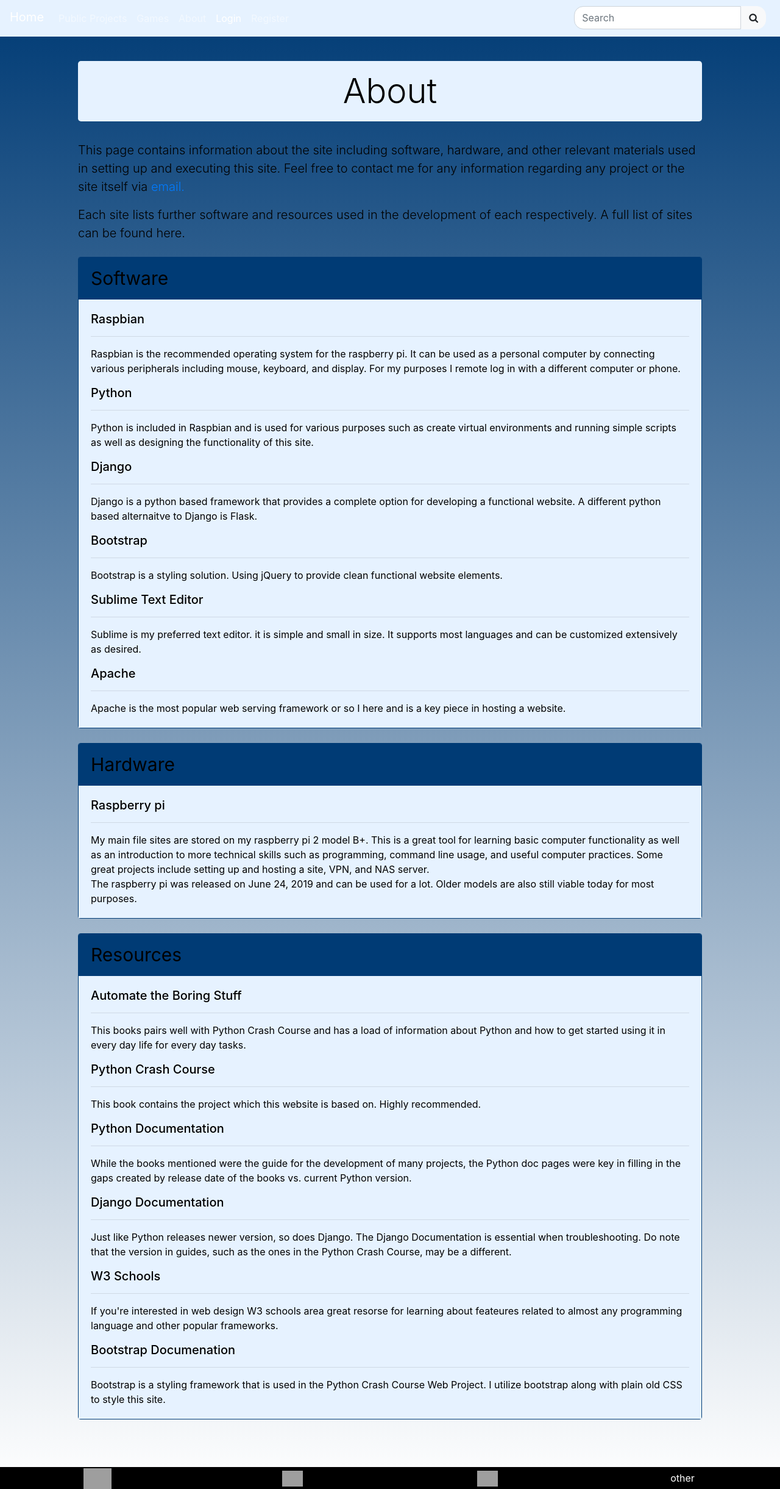
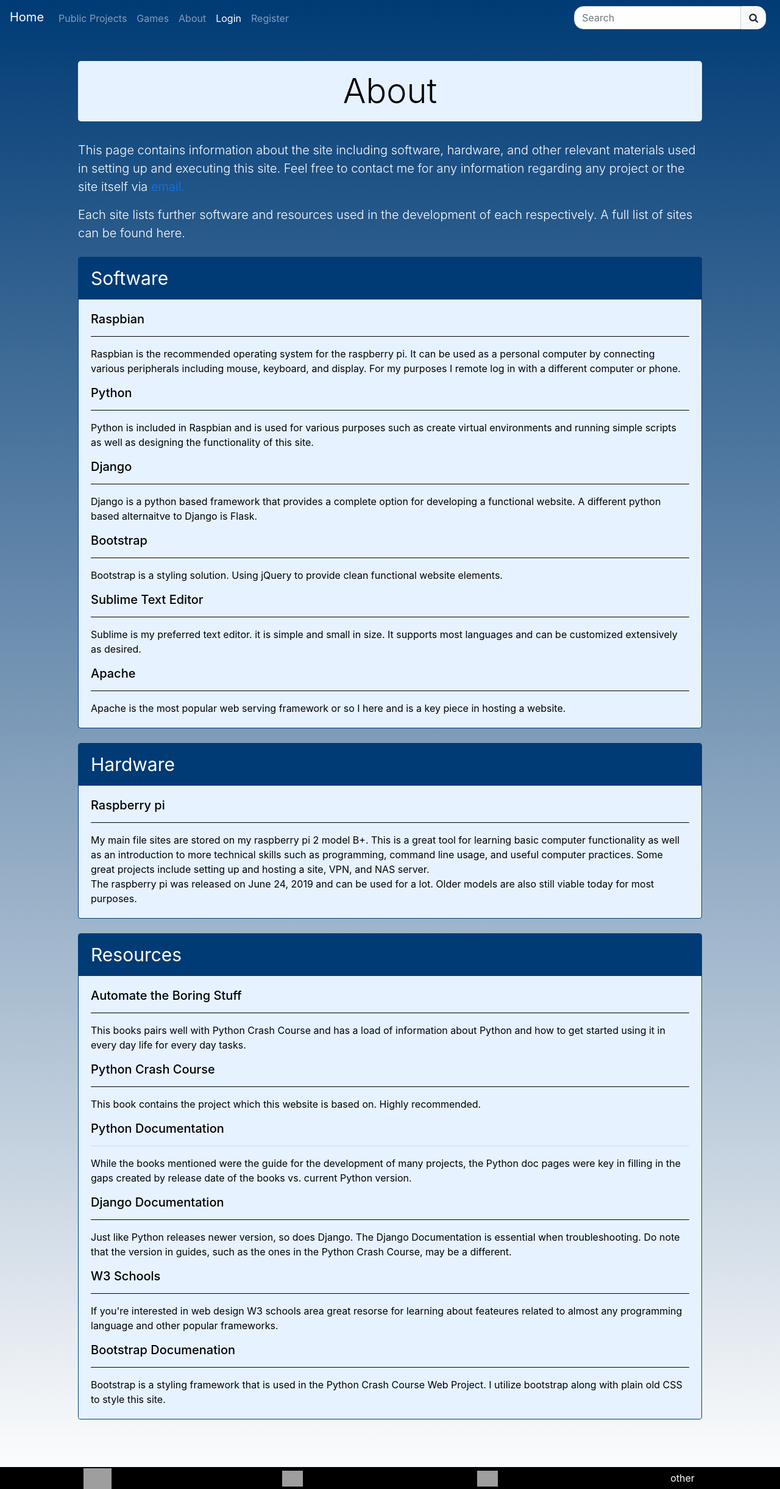
Before and after one commit to M-Aguilar/PS, a Django app: template main/templates/main/about.html in a window 1280 px wide. Shown: the whole page at 61% size. Run offline with Django 3.2, Linux system fonts and the light colour scheme; the template is opened without the code that fills it, so the values that code supplies are empty; some libraries are stand-ins or nearby versions; grey boxes are pictures that could not be loaded.

Commit message:
Polished.

```diff
--- a/games/static/games/flag_game.js
+++ b/games/static/games/flag_game.js
@@ -49,14 +49,14 @@ var canvas = {
 		this.n.setAttribute('class','d-block pb-5 w-100 d-md-flex justify-content-md-between');
 		document.getElementById('main-view').appendChild(this.n);
 		this.p.setAttribute('id', 'prompt');
-		this.p.setAttribute('class', 'jumbotron py-2');
+		this.p.setAttribute('class', 'jumbotron theme py-2');
 		this.s.setAttribute('class', 'float-right');
 		this.a.setAttribute('id', 'a');
 		this.a.setAttribute('style', 'font-family: Segoe UI Emoji');
 		var i;
 		for(i = 0; i < 4; i++) {
 			var button = document.createElement('BUTTON');
-			button.setAttribute('class','btn light-g btn-light my-2');
+			button.setAttribute('class','btn btn-theme my-2');
 			this.n.appendChild(button);
 			this.buttons.push(button);
 		}
@@ -113,7 +113,7 @@ var canvas = {
 		var i;
 		for(i = 0; i < this.buttons.length; i++) {
 			if (this.buttons[i].getAttribute('class').search('disabled') > -1) {
-				this.buttons[i].setAttribute("class", "btn light-g btn-light my-2");
+				this.buttons[i].setAttribute("class", "btn btn-theme my-2");
 				this.buttons[i].setAttribute('onclick','canvas.submit('.concat(i,')'));
 			} else {
 				if (answer == i) {
--- a/main/static/main/basestyle.css
+++ b/main/static/main/basestyle.css
@@ -4,7 +4,7 @@
 	--theme-color2: #fc0352;
 	--blank: #e6f2ff;
 	--highlight: yellow;
-	--secondary-th: #8c1aff
+	--secondary-th: #8c1aff;
 }
 
 html,body {
@@ -24,6 +24,10 @@ div.main-container {
 	background-image: linear-gradient(var(--theme-color),rgba(255,255,255,1));
 }
 
+.t-white, a.navbar-brand {
+	color:white;
+}
+
 .text-back {
 	background-color: var(--text-color);
 }
@@ -32,15 +36,11 @@ div.main-container {
 	color:var(--secondary-th);
 }
 
-.theme-link:hover {
-	color:var(--text-color);
-}
-
-.theme-color {
+.theme-color, a.text-theme:hover {
 	color:var(--theme-color);
 }
 
-.b-link {
+.b-link, .text-theme, .theme-link:hover{
 	color:var(--text-color);
 }
 
@@ -48,37 +48,19 @@ div.main-container {
 	color:#b3d9ff;
 }
 
-.blank {
+.blank, .theme, .bar-theme, .alt-btn {
 	background-color: var(--blank);
 	color: var(--text-color);
 }
 
-.alt-btn {
-	background-color: var(--blank);
-	color:var(--text-color);
-}
-
-.alt-btn:hover {
+.alt-btn:hover, .btn-theme:hover{
 	background-color: var(--text-color);
 	color:var(--blank)
 }
 
 .btn-theme {
 	background-color:var(--theme-color);
-	color:var(--text-color);
-}
-
-.btn-theme:hover {
-	background-color:var(--text-color);
-	color:var(--blank)
-}
-
-.text-theme {
-	color:var(--text-color);
-}
-
-a.text-theme:hover {
-	color:var(--theme-color)
+	color:white;
 }
 
 div.scope {
@@ -93,22 +75,11 @@ a:hover {
 
 /*-------NAVBAR/DROPDOWN----------*/
 
-.bar-theme {
-	background-color: var(--blank)
-}
 
 nav.navbar {
 	min-height:50px;
 }
 
-a.navbar-brand {
-	color:white;
-}
-
-.theme {
-	background-color: black;
-	color:var(--theme-color);
-}
 
 @media (prefers-color-scheme: dark) {
 	:root {
@@ -238,6 +209,11 @@ a.car-item:hover {
 
 	.dropdown-menu a.nav-link {
 		margin-bottom: 7%;
+		background-color: var(--blank);
+		color:var(--text-color);
+	}
+	.dropdown-menu a.nav-link:hover {
+		background-color: var(--theme-color);
 	}
 }
 
--- a/main/templates/main/about.html
+++ b/main/templates/main/about.html
@@ -9,42 +9,42 @@
 {% endblock %}
 
 {% block content %}
-	<p class="lead text-theme">This page contains information about the site including software, hardware, and other relevant materials used in setting up and executing this site. Feel free to contact me for any information regarding any project or the site itself via <a href="mailto:support@agullar.com">email.</a></p>
-	<p class="lead text-theme">Each site lists further software and resources used in the development of each respectively. A full list of sites can be found here.</p>
+	<p class="lead t-white">This page contains information about the site including software, hardware, and other relevant materials used in setting up and executing this site. Feel free to contact me for any information regarding any project or the site itself via <a href="mailto:support@agullar.com">email.</a></p>
+	<p class="lead t-white">Each site lists further software and resources used in the development of each respectively. A full list of sites can be found here.</p>
 	<div class="card my-4">
 		<div class="card-header blank">
-			<p class="card-title ab-f">Software</p>
+			<p class="card-title ab-f t-white">Software</p>
 		</div>
-		<div class="card-body blank">
+		<div class="card-body blank rounded-bottom">
 			<h5><a href="https://www.raspberrypi.org/downloads/" class="b-link">Raspbian</a></h5>
-			<hr>
+			<hr class='text-back'>
 			<p class="card-text">
 				Raspbian is the recommended operating system for the raspberry pi.
 				It can be used as a personal computer by connecting various peripherals including mouse, keyboard, and display.
 				For my purposes I remote log in with a different computer or phone.
 			</p>
 			<h5><a href="https://www.python.org/" class="b-link">Python</a></h5>
-			<hr>
+			<hr class='text-back'>
 			<p class="card-text">
 				Python is included in Raspbian and is used for various purposes such as create virtual environments and running simple scripts as well as designing the functionality of this site.
 			</p>
 			<h5><a href="https://www.djangoproject.com/" class="b-link">Django</a></h5>
-			<hr>
+			<hr class='text-back'>
 			<p class="card-text">
 				Django is a python based framework that provides a complete option for developing a functional website. A different  python based alternaitve to Django is Flask.
 			</p>
 			<h5><a href="https://getbootstrap.com/" class="b-link">Bootstrap</a></h5>
-			<hr>
+			<hr class='text-back'>
 			<p class="card-text">
 				Bootstrap is a styling solution. Using jQuery to provide clean functional website elements.
 			</p>
 			<h5><a href="https://www.sublimetext.com/" class="b-link">Sublime Text Editor</a></h5>
-			<hr>
+			<hr class='text-back'>
 			<p class="card-text">
 				Sublime is my preferred text editor. it is simple and small in size. It supports most languages and can be customized extensively as desired.
 			</p>
 			<h5><a href="https://httpd.apache.org/" class="b-link">Apache</a></h5>
-			<hr>
+			<hr class='text-back'>
 			<p class="card-text">
 				Apache is the most popular web serving framework or so I here and is a key piece in hosting a website.
 			</p>
@@ -52,11 +52,11 @@
 	</div>
 	<div class="card my-4">
 		<div class="card-header blank">
-			<p class="card-title ab-f">Hardware</p>
+			<p class="card-title ab-f t-white">Hardware</p>
 		</div>
-		<div class="card-body blank">
+		<div class="card-body blank rounded-bottom">
 			<h5><a href="https://www.raspberrypi.org/" class="b-link">Raspberry pi</a></h5>
-			<hr>
+			<hr class='text-back'>
 			<p class="card-text">
 				My main file sites are stored on my raspberry pi 2 model B+.
 				This is a great tool for learning basic computer functionality as well as an introduction to more technical skills such as programming, command line usage, and useful computer practices.
@@ -67,16 +67,16 @@
 	</div>
 	<div class="card my-4">
 		<div class="card-header blank">
-			<p class="card-title ab-f">Resources</p>
+			<p class="card-title ab-f t-white">Resources</p>
 		</div>
-		<div class="card-body blank">
+		<div class="card-body blank rounded-bottom">
 			<h5><a href="https://automatetheboringstuff.com/" class="b-link">Automate the Boring Stuff</h5></a>
-			<hr>
+			<hr class='text-back'>
 			<p class="card-text">
 				This books pairs well with Python Crash Course and has a load of information about Python and how to get started using it in every day life for every day tasks.
 			</p>
 			<h5><a href="https://nostarch.com/pythoncrashcourse2e" class="b-link">Python Crash Course</h5></a>
-			<hr>
+			<hr class='text-back'>
 			<p class="card-text">
 				This book contains the project which this website is based on. Highly recommended.
 			</p>
@@ -86,17 +86,17 @@
 				While the books mentioned were the guide for the development of many projects, the Python doc pages were key in filling in the gaps created by release date of the books vs. current Python version.
 			</p>
 			<h5><a href="https://docs.djangoproject.com/en/3.0/" class="b-link">Django Documentation</h5></a>
-			<hr>
+			<hr class='text-back'>
 			<p class="card-text">
 				Just like Python releases newer version, so does Django. The Django Documentation is essential when troubleshooting. Do note that the version in guides, such as the ones in the Python Crash Course, may be a different.
 			</p>
 			<h5><a href="https://www.w3schools.com/" class="b-link">W3 Schools</h5></a>
-			<hr>
+			<hr class='text-back'>
 			<p class="card-text">
 				If you're interested in web design W3 schools area great resorse for learning about feateures related to almost any programming language and other popular frameworks.
 			</p>
 			<h5><a href="https://getbootstrap.com/" class="b-link">Bootstrap Documenation</h5></a>
-			<hr>
+			<hr class='text-back'>
 			<p class="card-text">
 				Bootstrap is a styling framework that is used in the Python Crash Course Web Project. I utilize bootstrap along with plain old CSS to style this site.
 			</p>
--- a/main/templates/main/base.html
+++ b/main/templates/main/base.html
@@ -20,7 +20,7 @@
 		<script src="https://cdnjs.cloudflare.com/ajax/libs/popper.js/1.12.9/umd/popper.min.js" integrity="sha384-ApNbgh9B+Y1QKtv3Rn7W3mgPxhU9K/ScQsAP7hUibX39j7fakFPskvXusvfa0b4Q" crossorigin="anonymous"></script>
 		<script src="https://maxcdn.bootstrapcdn.com/bootstrap/4.0.0/js/bootstrap.min.js" integrity="sha384-JZR6Spejh4U02d8jOt6vLEHfe/JQGiRRSQQxSfFWpi1MquVdAyjUar5+76PVCmYl" crossorigin="anonymous"></script>
 		<div class="main-container">
-			<nav class='navbar navbar-expand-lg bar-theme navbar-dark'>
+			<nav class='navbar navbar-expand-lg navbar-dark'>
  		  		<a class="navbar-brand mb-1" href="{% url 'index' %}">Home</a>
  		  		<button class="navbar-toggler bg-transparent" type="button" data-toggle="collapse" data-target="#navbarSupportedContent" aria-controls="navbarSupportedContent" aria-expanded="false" aria-label="Toggle navigation">
  		  		<span class="navbar-toggler-icon"></span>
--- a/main/templates/main/index.html
+++ b/main/templates/main/index.html
@@ -57,10 +57,6 @@
     <span class="carousel-control-next-icon" aria-hidden="true"></span>
     <span class="sr-only">Next</span>
   </a>
-</div>
-<div>
-  <p></p>
-  <hr class='bg-dark'>
-  <p></p>
+  <hr class='text-back'>
 </div>
 {% endblock %}
```
Also changed, not shown: geography/templates/geography/project.html (+7 -7 lines), geography/templates/geography/projects_inject.html (+6 -4 lines).
